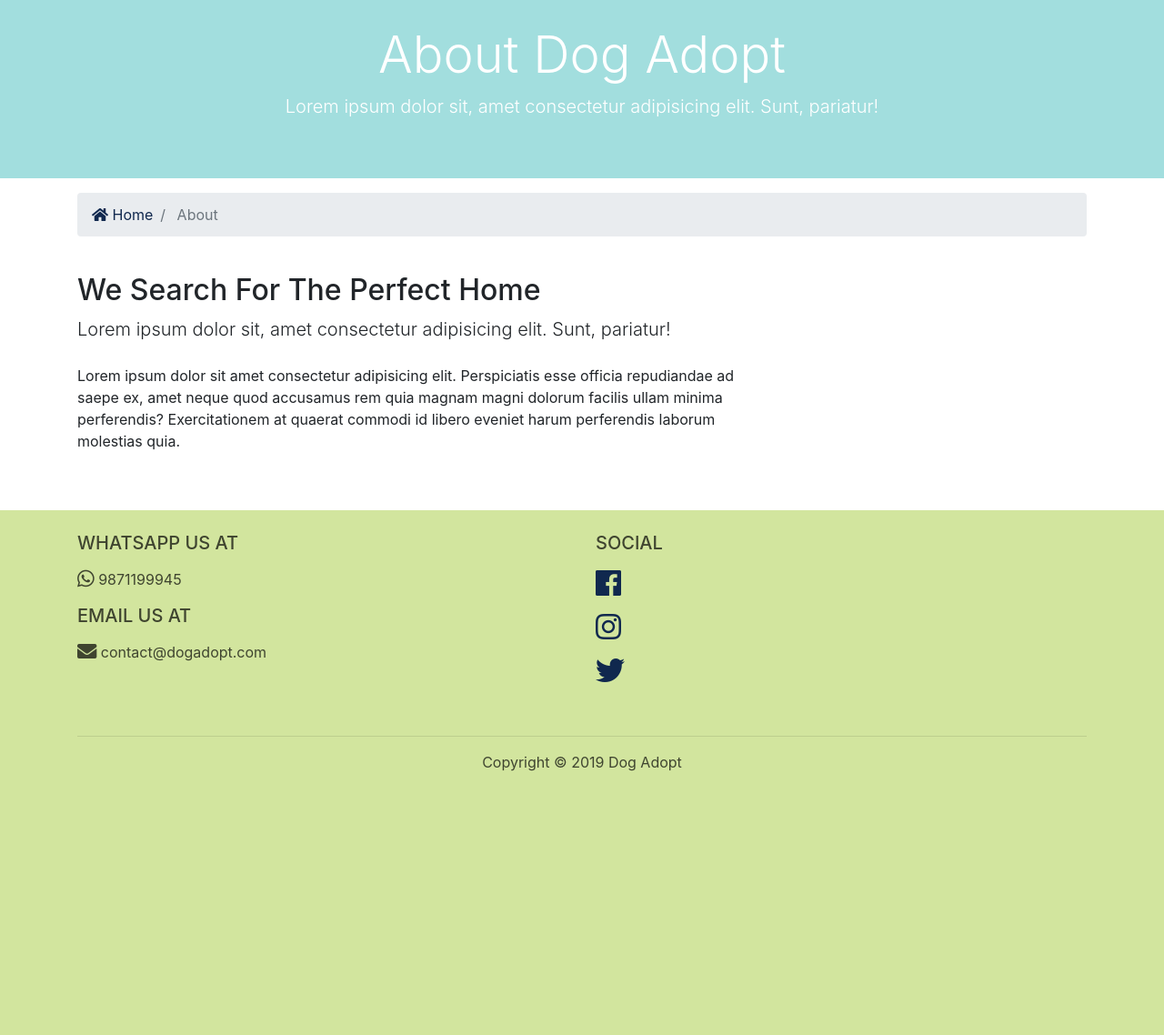
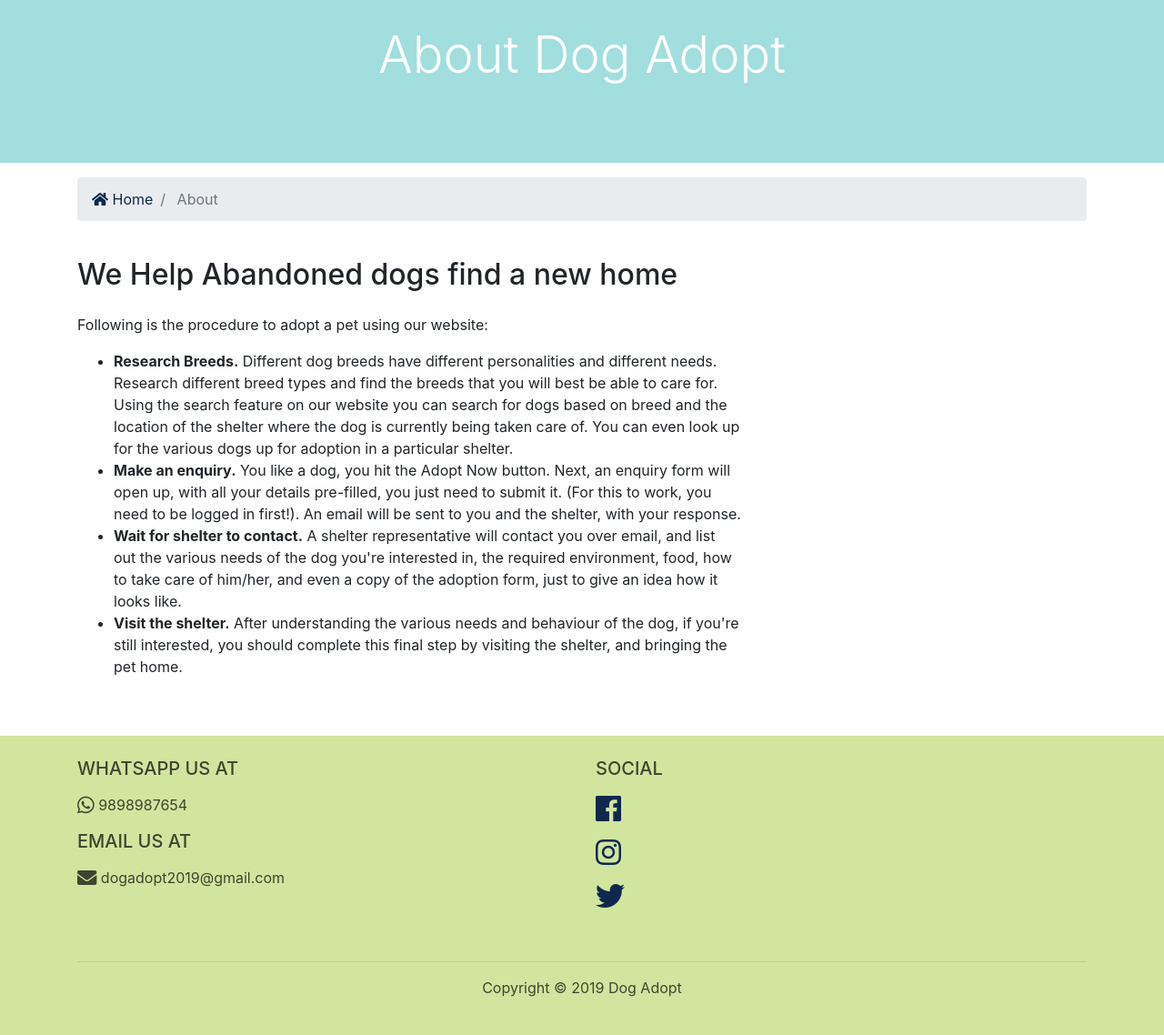
Before and after one commit to j-devil99/dog-adopt-project, a Django app: page /about in a window 1280 px wide. Shown: the part 107-1245 px from the top of the page at 91% size. Before the commit the page ends 955 px from the top, so only its background shows below. Run offline with Django 3.2, Linux system fonts and the light colour scheme; some libraries are stand-ins or nearby versions.

Commit message:
Added about page

```diff
--- a/contacts/views.py
+++ b/contacts/views.py
@@ -31,7 +31,7 @@ def contact(request):
       'Pet Enquiry',
       'You made an enquiry for ' + pet + '. Your response has been sent to the respective shelter.',
       'dogadopt2019@gmail.com',
-      [email],
+      [email, shelter_email],
       fail_silently=False
     )
 
--- a/templates/pages/about.html
+++ b/templates/pages/about.html
@@ -10,7 +10,7 @@
       <div class="row text-center">
         <div class="col-md-12">
           <h1 class="display-4">About Dog Adopt</h1>
-          <p class="lead">Lorem ipsum dolor sit, amet consectetur adipisicing elit. Sunt, pariatur!</p>
+          <!-- <p class="lead">Lorem ipsum dolor sit, amet consectetur adipisicing elit. Sunt, pariatur!</p> -->
         </div>
       </div>
     </div>
@@ -35,12 +35,15 @@
     <div class="container">
       <div class="row">
         <div class="col-md-8">
-          <h2>We Search For The Perfect Home</h2>
-          <p class="lead">Lorem ipsum dolor sit, amet consectetur adipisicing elit. Sunt, pariatur!</p>
+          <h2>We Help Abandoned dogs find a new home</h2>
           <!-- <img src="{% static 'img/about.jpg' %}" alt=""> -->
-          <p class="mt-4">Lorem ipsum dolor sit amet consectetur adipisicing elit. Perspiciatis esse officia repudiandae ad saepe ex, amet
-            neque quod accusamus rem quia magnam magni dolorum facilis ullam minima perferendis? Exercitationem at quaerat
-            commodi id libero eveniet harum perferendis laborum molestias quia.</p>
+          <p class="mt-4">Following is the procedure to adopt a pet using our website: </p>
+          <ul>
+            <li><strong>Research Breeds.</strong> Different dog breeds have different personalities and different needs. Research different breed types and find the breeds that you will best be able to care for. Using the search feature on our website you can search for dogs based on breed and the location of the shelter where the dog is currently being taken care of. You can even look up for the various dogs up for adoption in a particular shelter.</li>
+            <li><strong>Make an enquiry.</strong> You like a dog, you hit the Adopt Now button. Next, an enquiry form will open up, with all your details pre-filled, you just need to submit it. (For this to work, you need to be logged in first!). An email will be sent to you and the shelter, with your response.</li>
+            <li><strong>Wait for shelter to contact.</strong> A shelter representative will contact you over email, and list out the various needs of the dog you're interested in, the required environment, food, how to take care of him/her, and even a copy of the adoption form, just to give an idea how it looks like.</li>
+            <li><strong>Visit the shelter.</strong> After understanding the various needs and behaviour of the dog, if you're still interested, you should complete this final step by visiting the shelter, and bringing the pet home.</li>
+          </ul>
         </div>
       </div>
     </div>
--- a/templates/pages/index.html
+++ b/templates/pages/index.html
@@ -26,6 +26,7 @@
   <!-- Pets -->
   <section id="listings" class="py-4">
     <div class="container">
+      <h3 class="mb-4">Featured Pets</h3>
       <div class="row">
         {% if pets %}
           {% for pet in pets %}
--- a/templates/partials/_footer.html
+++ b/templates/partials/_footer.html
@@ -21,9 +21,9 @@
             <div class="row">
                 <div class="col-md-6">
                         <h5 class="text-uppercase mb-3">Whatsapp us At</h5>
-                        <p><i class="fab fa-whatsapp fa-lg" aria-hidden="true"></i> 9871199945</p>
+                        <p><i class="fab fa-whatsapp fa-lg" aria-hidden="true"></i> 9898987654</p>
                         <h5 class="text-uppercase mb-3">Email us At</h5>
-                        <p><i class="fas fa-envelope fa-lg" aria-hidden="true"></i> contact@dogadopt.com</p>
+                        <p><i class="fas fa-envelope fa-lg" aria-hidden="true"></i> dogadopt2019@gmail.com</p>
                 </div>
                 <div class="col-md-6">
                         <h5 class="text-uppercase mb-3">Social</h5>
--- a/templates/partials/_navbar.html
+++ b/templates/partials/_navbar.html
@@ -37,8 +37,16 @@
           >
             <a class="nav-link" href="{% url 'shelters' %}">Shelters</a>
           </li>
+        <li
+            {% if 'about' in request.path %}
+              class="nav-item active mr-3"
+            {% else %}
+              class="nav-item mr-3"
+            {% endif %}
+          >
+            <a class="nav-link" href="{% url 'about' %}">About</a>
+          </li>
         </ul>
-
         <ul class="navbar-nav ml-auto">
           {% if user.is_authenticated %}
             <li
```
Also changed, not shown: media/photos/2019/08/25/ddg.jpg (added), media/photos/2019/08/25/ddog1.jpeg (added), media/photos/2019/08/25/ddog2.jpeg (added), media/photos/2019/08/25/ddog3.jpeg (added), media/photos/2019/08/25/ddog4.jpeg (added).
